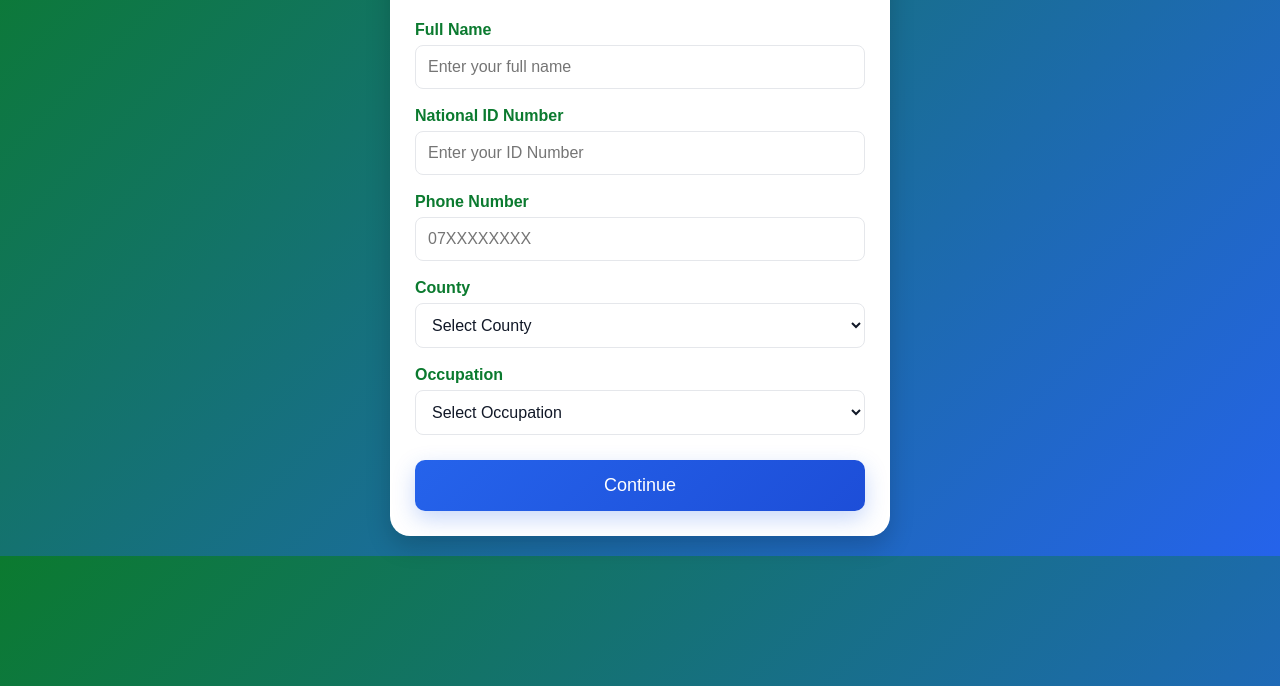
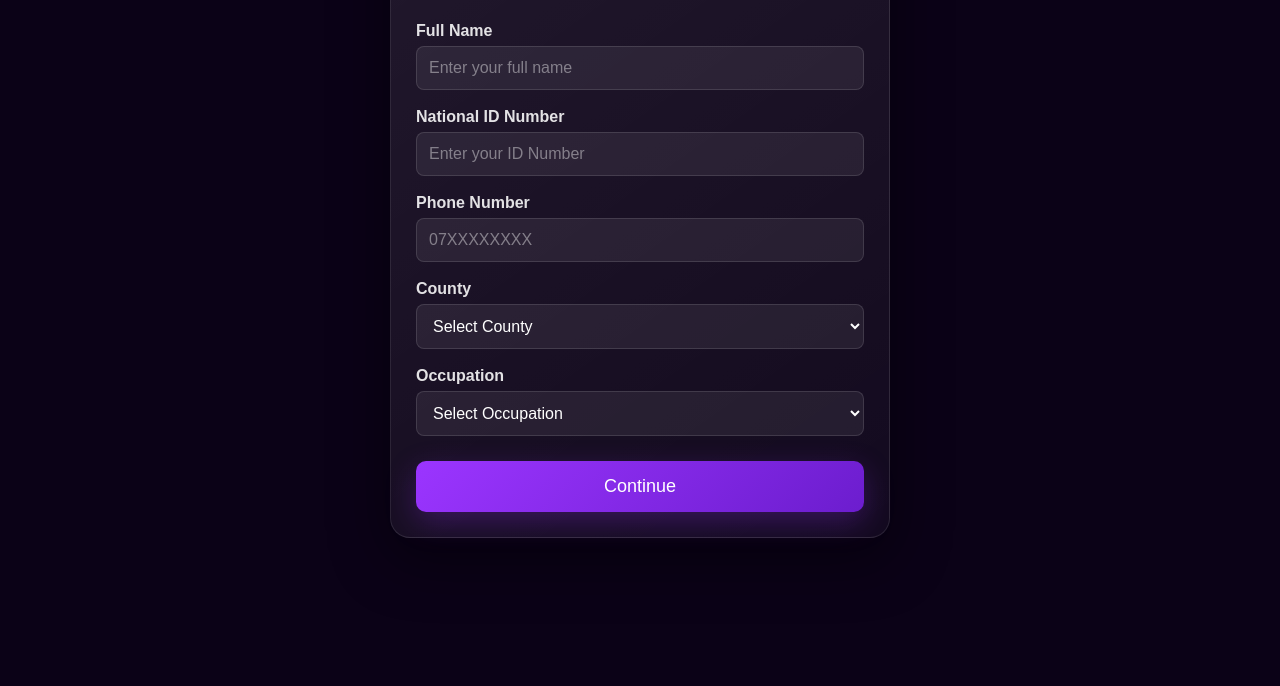
Before and after one commit to yegokipngetich55-cmyk/Jos-NYOTA-FUNDS-, a website: page apply.html in a window 1280 px wide. Shown: the part 114-800 px from the top of the page. Drawn offline with Linux system fonts and the light colour scheme.

Commit message:
Update apply.html

```diff
--- a/apply.html
+++ b/apply.html
@@ -3,7 +3,7 @@
 <head>
 <meta charset="UTF-8">
 <meta name="viewport" content="width=device-width, initial-scale=1.0">
-<title>Funding Application</title>
+<title>NYOTA Fund Kenya - Application</title>
 
 <style>
 *{
@@ -13,16 +13,8 @@ box-sizing:border-box;
 font-family:Arial,sans-serif;
 }
 
-:root{
---green:#0B7A2F;
---blue:#2563EB;
---blue-dark:#1D4ED8;
---border:#E5E7EB;
---text:#111827;
-}
-
 body{
-background:linear-gradient(135deg,var(--green),var(--blue));
+background:#0B0217;
 padding:20px;
 }
 
@@ -32,21 +24,29 @@ margin:auto;
 }
 
 .card{
-background:#fff;
+background:
+linear-gradient(
+145deg,
+rgba(255,255,255,0.09),
+rgba(255,255,255,0.035)
+);
 padding:25px;
 border-radius:20px;
-box-shadow:0 10px 25px rgba(0,0,0,.18);
+box-shadow:
+0 20px 60px rgba(0,0,0,0.45),
+inset 0 1px 0 rgba(255,255,255,0.05);
+border:1px solid rgba(255,255,255,0.10);
 }
 
 h1{
 text-align:center;
-color:var(--green);
+color:#fff;
 margin-bottom:10px;
 }
 
 p{
 text-align:center;
-color:#555;
+color:rgba(255,255,255,0.72);
 margin-bottom:25px;
 }
 
@@ -54,52 +54,69 @@ label{
 display:block;
 margin-top:18px;
 font-weight:bold;
-color:var(--green);
+color:rgba(255,255,255,0.88);
 }
 
 input,select{
 width:100%;
 padding:12px;
 margin-top:6px;
-border:1px solid var(--border);
+border:1px solid rgba(255,255,255,0.12);
 border-radius:8px;
 font-size:16px;
-background:#fff;
-color:var(--text);
+background:rgba(255,255,255,0.07);
+color:#fff;
+}
+
+input::placeholder{
+color:rgba(255,255,255,0.42);
 }
 
 input:focus,
 select:focus{
 outline:none;
-border-color:var(--blue);
-box-shadow:0 0 0 3px rgba(37,99,235,.15);
+border-color:rgba(169,72,255,0.8);
+background:rgba(255,255,255,0.09);
+box-shadow:0 0 0 3px rgba(155,55,255,0.12);
+}
+
+select option{
+background:#18052a;
+color:#fff;
 }
 
 button{
 width:100%;
 padding:15px;
 margin-top:25px;
-background:linear-gradient(135deg,var(--blue),var(--blue-dark));
+background:linear-gradient(
+135deg,
+#9B35FF,
+#6C1DCE
+);
 color:#fff;
 border:none;
 border-radius:10px;
 font-size:18px;
 cursor:pointer;
-box-shadow:0 8px 22px rgba(37,99,235,.25);
+box-shadow:0 10px 30px rgba(137,43,226,0.30);
 }
 
 button:hover{
-opacity:.96;
+background:#6C1DCE;
 }
 </style>
+
 </head>
 
 <body>
 
 <div class="container">
+
 <div class="card">
 
-<h1>Funding Application</h1>
+<h1>NYOTA Fund Application</h1>
+
 <p>Please complete all fields below.</p>
 
 <form onsubmit="submitApplication(event)">
@@ -114,26 +131,104 @@ opacity:.96;
 <input type="tel" placeholder="07XXXXXXXX" required>
 
 <label>County</label>
+
 <select required>
+
 <option value="">Select County</option>
+
+<option>Baringo</option>
+<option>Bomet</option>
+<option>Bungoma</option>
+<option>Busia</option>
+<option>Elgeyo-Marakwet</option>
+<option>Embu</option>
+<option>Garissa</option>
+<option>Homa Bay</option>
+<option>Isiolo</option>
+<option>Kajiado</option>
+<option>Kakamega</option>
+<option>Kericho</option>
+<option>Kiambu</option>
+<option>Kilifi</option>
+<option>Kirinyaga</option>
+<option>Kisii</option>
+<option>Kisumu</option>
+<option>Kitui</option>
+<option>Kwale</option>
+<option>Laikipia</option>
+<option>Lamu</option>
+<option>Machakos</option>
+<option>Makueni</option>
+<option>Mandera</option>
+<option>Marsabit</option>
+<option>Meru</option>
+<option>Migori</option>
+<option>Mombasa</option>
+<option>Murang'a</option>
 <option>Nairobi</option>
-<option>Mombasa</option>
-<option>Kisumu</option>
 <option>Nakuru</option>
+<option>Nandi</option>
+<option>Narok</option>
+<option>Nyamira</option>
+<option>Nyandarua</option>
+<option>Nyeri</option>
+<option>Samburu</option>
+<option>Siaya</option>
+<option>Taita Taveta</option>
+<option>Tana River</option>
+<option>Tharaka-Nithi</option>
+<option>Trans Nzoia</option>
+<option>Turkana</option>
 <option>Uasin Gishu</option>
-<option>Kiambu</option>
-<option>Other</option>
+<option>Vihiga</option>
+<option>Wajir</option>
+<option>West Pokot</option>
+
 </select>
 
 <label>Occupation</label>
+
 <select required>
+
 <option value="">Select Occupation</option>
+
 <option>Student</option>
 <option>Business Owner</option>
 <option>Self Employed</option>
 <option>Employed</option>
 <option>Farmer</option>
+<option>Teacher</option>
+<option>Doctor</option>
+<option>Nurse</option>
+<option>Engineer</option>
+<option>Software Developer</option>
+<option>Accountant</option>
+<option>Lawyer</option>
+<option>Driver</option>
+<option>Mechanic</option>
+<option>Electrician</option>
+<option>Plumber</option>
+<option>Carpenter</option>
+<option>Welder</option>
+<option>Tailor</option>
+<option>Hairdresser / Barber</option>
+<option>Trader</option>
+<option>Salesperson</option>
+<option>Hotel Attendant</option>
+<option>Chef / Cook</option>
+<option>Security Guard</option>
+<option>Police Officer</option>
+<option>Military Officer</option>
+<option>Journalist</option>
+<option>Graphic Designer</option>
+<option>Photographer</option>
+<option>Freelancer</option>
+<option>Content Creator</option>
+<option>Casual Worker</option>
+<option>Unemployed</option>
+<option>Retired</option>
 <option>Other</option>
+
 </select>
 
 <button type="submit" id="continueBtn">Continue</button>
@@ -141,24 +236,28 @@ opacity:.96;
 </form>
 
 </div>
+
 </div>
 
 <script>
 function submitApplication(event){
-event.preventDefault();
 
-const button=document.getElementById("continueBtn");
-button.textContent="Processing...";
-button.disabled=true;
+    event.preventDefault();
 
-const name=document.getElementById("applicantName").value;
-localStorage.setItem("applicantName",name);
+    const button = document.getElementById("continueBtn");
 
-setTimeout(function(){
-window.location.href="purpose.html";
-},500);
+    button.textContent = "Processing...";
+    button.disabled = true;
+
+    let name = document.getElementById("applicantName").value;
+
+    localStorage.setItem("applicantName", name);
+
+    setTimeout(function(){
+        window.location.href = "purpose.html";
+    }, 500);
+
 }
 </script>
-
 </body>
 </html>
```
